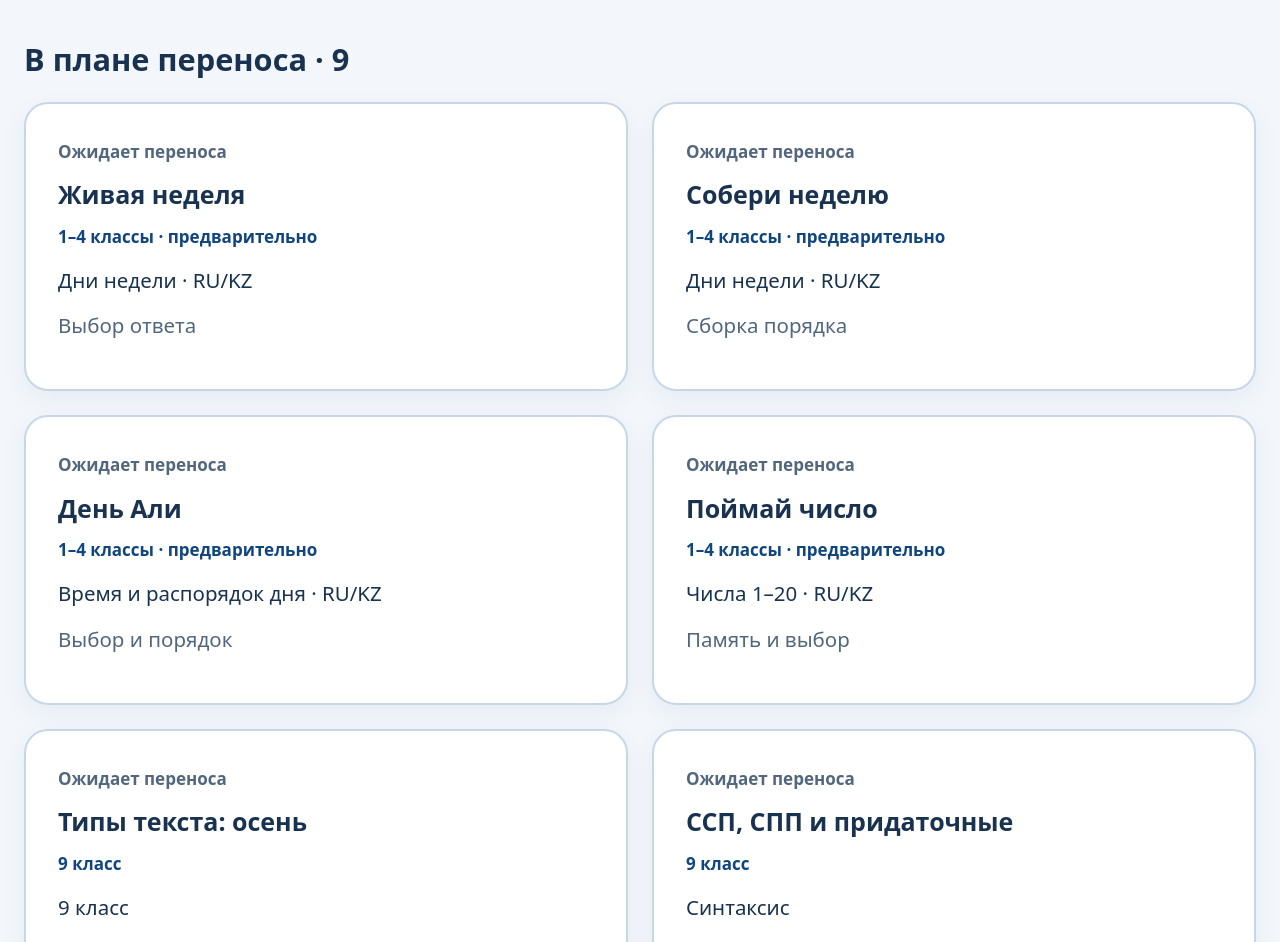
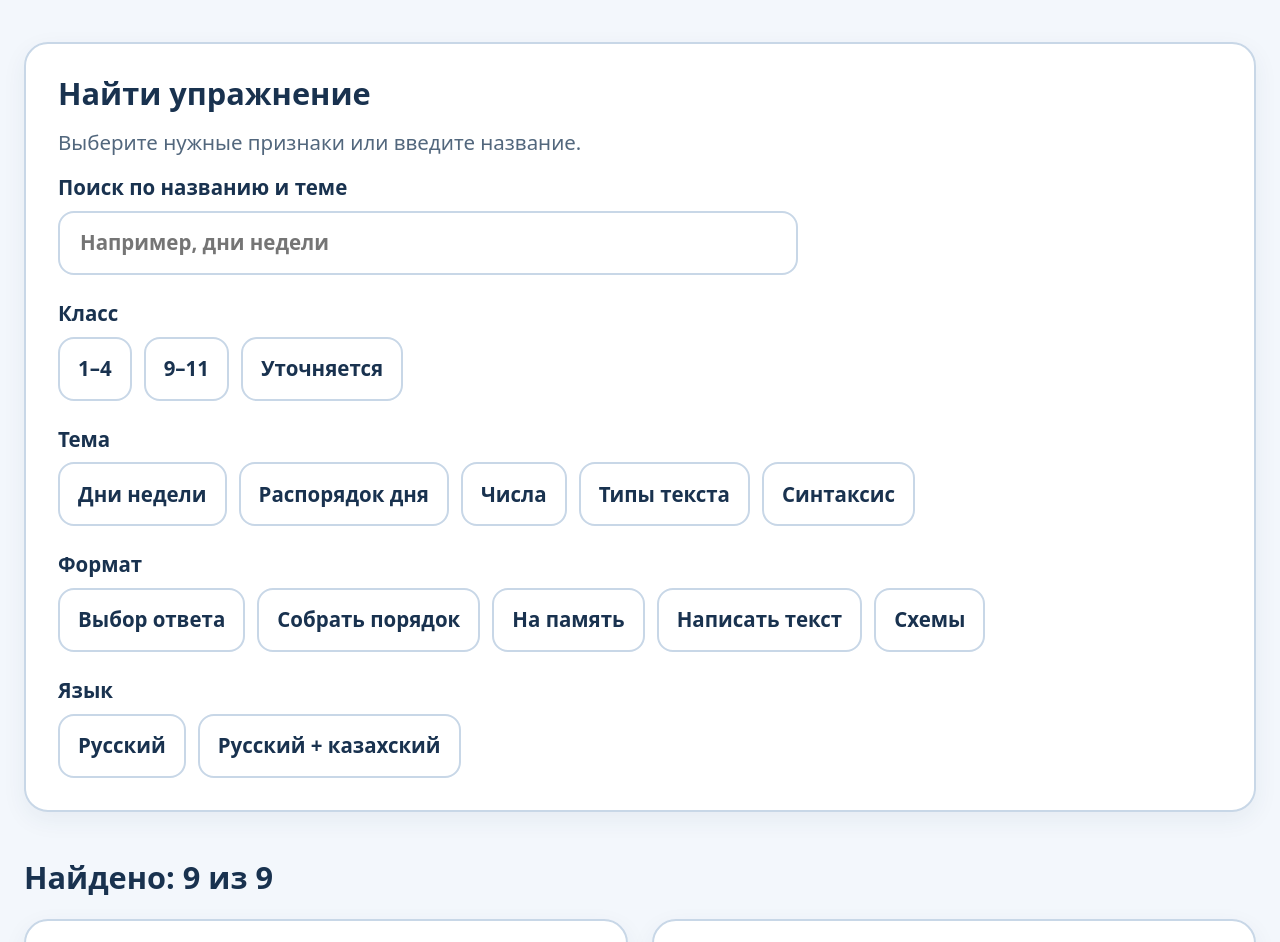
Before and after one commit to aryspixel/RusLang, a Vue app: page / in a window 1280 px wide. Shown: the part 480-1422 px from the top of the page. Built offline with nearby package versions, Linux system fonts and the light colour scheme.

Commit message:
Add faceted catalog navigation

```diff
--- a/src/App.vue
+++ b/src/App.vue
@@ -1,6 +1,7 @@
 <script setup>
 import { computed, onMounted, onUnmounted, ref, defineAsyncComponent } from 'vue'
 import { games } from './games/registry.js'
+import { filterGroups, matchesFilters } from './catalog/filtering.js'
 import TouchButton from './components/TouchButton.vue'
 import SurfacePanel from './components/SurfacePanel.vue'
 import ProgressMeter from './components/ProgressMeter.vue'
@@ -11,6 +12,8 @@ const hash = ref(window.location.hash)
 const selected = ref(null)
 const previewFeedback = ref(false)
 const themeChoice = ref('auto')
+const searchText = ref('')
+const selectedFilters = ref({ grade: [], topic: [], format: [], language: [] })
 const onHashChange = () => { hash.value = window.location.hash }
 onMounted(() => window.addEventListener('hashchange', onHashChange))
 onUnmounted(() => window.removeEventListener('hashchange', onHashChange))
@@ -20,6 +23,22 @@ const game = computed(() => games.find(item => item.id === gameId.value))
 const gameComponent = computed(() => game.value?.status === 'ready' && game.value.load ? defineAsyncComponent(game.value.load) : null)
 const stylePage = computed(() => hash.value === '#/components')
 const activeTheme = computed(() => themeChoice.value === 'auto' ? (game.value?.defaultTheme || 'neutral') : themeChoice.value)
+const visibleGames = computed(() => games.filter(item => matchesFilters(item, selectedFilters.value, searchText.value)))
+const hasFilters = computed(() => searchText.value.trim() !== '' || Object.values(selectedFilters.value).some(values => values.length > 0))
+function availableOptions(group) {
+  return group.options.filter(option => games.some(item => item.facets[group.key].includes(option.id)))
+}
+function toggleFilter(group, id) {
+  const current = selectedFilters.value[group]
+  selectedFilters.value = { ...selectedFilters.value, [group]: current.includes(id) ? current.filter(value => value !== id) : [...current, id] }
+}
+function clearFilters() {
+  selectedFilters.value = { grade: [], topic: [], format: [], language: [] }
+  searchText.value = ''
+}
+function facetLabel(groupKey, id) {
+  return filterGroups.find(group => group.key === groupKey)?.options.find(option => option.id === id)?.label || id
+}
 function audienceLabel(item) {
   if (item.gradeMin === null) return 'Класс уточняется'
   const grades = item.gradeMin === item.gradeMax ? `${item.gradeMin} класс` : `${item.gradeMin}–${item.gradeMax} классы`
@@ -86,16 +105,41 @@ function audienceLabel(item) {
           <p class="lead">Общий интерфейс для учебных игр. Сейчас готова основа проекта; упражнения ожидают переноса из HTML.</p>
           <a class="text-link" href="#/components">Посмотреть общие элементы →</a>
         </div>
-        <h2 class="section-title">В плане переноса · {{ games.length }}</h2>
+        <SurfacePanel class="catalog-filters">
+          <div class="catalog-filters__heading">
+            <div><h2>Найти упражнение</h2><p class="muted">Выберите нужные признаки или введите название.</p></div>
+            <TouchButton v-if="hasFilters" variant="secondary" @click="clearFilters">Сбросить фильтры</TouchButton>
+          </div>
+          <label class="catalog-search">Поиск по названию и теме
+            <input v-model="searchText" type="search" placeholder="Например, дни недели" />
+          </label>
+          <fieldset v-for="group in filterGroups" :key="group.key" class="filter-group">
+            <legend>{{ group.title }}</legend>
+            <div class="filter-group__options">
+              <button v-for="option in availableOptions(group)" :key="option.id" type="button" class="filter-chip" :class="{ 'filter-chip--active': selectedFilters[group.key].includes(option.id) }" :aria-pressed="selectedFilters[group.key].includes(option.id)" @click="toggleFilter(group.key, option.id)">{{ option.label }}</button>
+            </div>
+          </fieldset>
+        </SurfacePanel>
+        <h2 class="section-title" role="status">Найдено: {{ visibleGames.length }} из {{ games.length }}</h2>
         <div class="catalog-grid">
-          <SurfacePanel v-for="item in games" :key="item.id">
+          <SurfacePanel v-for="item in visibleGames" :key="item.id">
             <span class="catalog-card__status">Ожидает переноса</span>
             <h3>{{ item.title }}</h3>
             <p class="audience-label">{{ audienceLabel(item) }}</p>
             <p>{{ item.topic }}</p>
             <p class="muted">{{ item.interaction }}</p>
+            <div class="catalog-card__tags" aria-label="Теги упражнения">
+              <span class="catalog-card__tag">{{ facetLabel('topic', item.facets.topic[0]) }}</span>
+              <span v-for="id in item.facets.format" :key="id" class="catalog-card__tag">{{ facetLabel('format', id) }}</span>
+              <span class="catalog-card__tag">{{ facetLabel('language', item.facets.language[0]) }}</span>
+            </div>
           </SurfacePanel>
         </div>
+        <SurfacePanel v-if="visibleGames.length === 0" class="catalog-empty">
+          <h3>По этим признакам ничего не найдено</h3>
+          <p>Попробуйте убрать один из фильтров или изменить поисковый запрос.</p>
+          <TouchButton variant="secondary" @click="clearFilters">Показать все упражнения</TouchButton>
+        </SurfacePanel>
       </template>
     </main>
   </div>
--- /dev/null
+++ b/src/catalog/filtering.js
@@ -0,0 +1,36 @@
+// Контролируемый словарь тегов: один id имеет одну подпись во всём каталоге.
+export const filterGroups = [
+  { key: 'grade', title: 'Класс', options: [
+    { id: 'primary', label: '1–4' },
+    { id: 'middle', label: '5–8' },
+    { id: 'senior', label: '9–11' },
+    { id: 'unknown', label: 'Уточняется' },
+  ] },
+  { key: 'topic', title: 'Тема', options: [
+    { id: 'weekdays', label: 'Дни недели' },
+    { id: 'routine', label: 'Распорядок дня' },
+    { id: 'numbers', label: 'Числа' },
+    { id: 'text-types', label: 'Типы текста' },
+    { id: 'syntax', label: 'Синтаксис' },
+  ] },
+  { key: 'format', title: 'Формат', options: [
+    { id: 'choice', label: 'Выбор ответа' },
+    { id: 'sequence', label: 'Собрать порядок' },
+    { id: 'memory', label: 'На память' },
+    { id: 'writing', label: 'Написать текст' },
+    { id: 'diagram', label: 'Схемы' },
+  ] },
+  { key: 'language', title: 'Язык', options: [
+    { id: 'ru', label: 'Русский' },
+    { id: 'ru-kz', label: 'Русский + казахский' },
+  ] },
+]
+
+export function matchesFilters(game, filters, query = '') {
+  const text = query.trim().toLocaleLowerCase('ru')
+  if (text && !`${game.title} ${game.topic} ${game.interaction}`.toLocaleLowerCase('ru').includes(text)) return false
+  return filterGroups.every(({ key }) => {
+    const selected = filters[key] || []
+    return selected.length === 0 || selected.some(id => game.facets[key].includes(id))
+  })
+}
--- a/src/games/registry.js
+++ b/src/games/registry.js
@@ -2,13 +2,13 @@
 // 'source' означает, что класс указан в исходнике; 'provisional' — предварительная редакторская оценка.
 // При переносе уточнить provisional, заменить status на 'ready' и добавить load: () => import('./slug/Game.vue').
 export const games = [
-  { id: 'living-week', title: 'Живая неделя', topic: 'Дни недели · RU/KZ', interaction: 'Выбор ответа', source: 'zhivaya_nedelya_game_RU_KZ.html', gradeMin: 1, gradeMax: 4, audienceSource: 'provisional', defaultTheme: 'junior', status: 'planned' },
-  { id: 'build-week', title: 'Собери неделю', topic: 'Дни недели · RU/KZ', interaction: 'Сборка порядка', source: 'soberi_nedelyu_RU_KZ.html', gradeMin: 1, gradeMax: 4, audienceSource: 'provisional', defaultTheme: 'junior', status: 'planned' },
-  { id: 'ali-day', title: 'День Али', topic: 'Время и распорядок дня · RU/KZ', interaction: 'Выбор и порядок', source: 'den_Ali_game_RU_KZ (1).html', gradeMin: 1, gradeMax: 4, audienceSource: 'provisional', defaultTheme: 'junior', status: 'planned' },
-  { id: 'catch-number', title: 'Поймай число', topic: 'Числа 1–20 · RU/KZ', interaction: 'Память и выбор', source: 'poimai_chislo_1_20.html', gradeMin: 1, gradeMax: 4, audienceSource: 'provisional', defaultTheme: 'junior', status: 'planned' },
-  { id: 'text-types', title: 'Типы текста: осень', topic: '9 класс', interaction: 'Выбор и свободный текст', source: 'Trenazher_tipy_teksta_osen_9_klass.html', gradeMin: 9, gradeMax: 9, audienceSource: 'source', defaultTheme: 'senior', status: 'planned' },
-  { id: 'complex-sentences', title: 'ССП, СПП и придаточные', topic: 'Синтаксис', interaction: 'Выбор с объяснением', source: 'trenazher_SSP_SPP_vidy_pridatochnyh.html', gradeMin: 9, gradeMax: 9, audienceSource: 'source', defaultTheme: 'senior', status: 'planned' },
-  { id: 'union-or-word', title: 'Союз или союзное слово', topic: 'Синтаксис', interaction: 'Два шага', source: 'trenazher_soyuz_ili_soyuznoe_slovo.html', gradeMin: 9, gradeMax: 9, audienceSource: 'source', defaultTheme: 'senior', status: 'planned' },
-  { id: 'union-or-word-extended', title: 'Союз или союзное слово: три тренировки', topic: 'Синтаксис', interaction: 'Выбор режима', source: 'trenazher_soyuz_ili_soyuznoe_slovo (1).html', gradeMin: 9, gradeMax: 9, audienceSource: 'source', defaultTheme: 'senior', status: 'planned' },
-  { id: 'subordinate-diagrams', title: 'Как подчиняются придаточные', topic: 'Синтаксис', interaction: 'Схемы и вкладки', source: 'Podchinenie_pridatochnyh_interaktivnaya_kartochka.html', gradeMin: null, gradeMax: null, audienceSource: 'unknown', defaultTheme: 'neutral', status: 'planned' },
+  { id: 'living-week', title: 'Живая неделя', topic: 'Дни недели · RU/KZ', interaction: 'Выбор ответа', source: 'zhivaya_nedelya_game_RU_KZ.html', gradeMin: 1, gradeMax: 4, audienceSource: 'provisional', defaultTheme: 'junior', facets: { grade: ['primary'], topic: ['weekdays'], format: ['choice'], language: ['ru-kz'] }, status: 'planned' },
+  { id: 'build-week', title: 'Собери неделю', topic: 'Дни недели · RU/KZ', interaction: 'Сборка порядка', source: 'soberi_nedelyu_RU_KZ.html', gradeMin: 1, gradeMax: 4, audienceSource: 'provisional', defaultTheme: 'junior', facets: { grade: ['primary'], topic: ['weekdays'], format: ['sequence'], language: ['ru-kz'] }, status: 'planned' },
+  { id: 'ali-day', title: 'День Али', topic: 'Время и распорядок дня · RU/KZ', interaction: 'Выбор и порядок', source: 'den_Ali_game_RU_KZ (1).html', gradeMin: 1, gradeMax: 4, audienceSource: 'provisional', defaultTheme: 'junior', facets: { grade: ['primary'], topic: ['routine'], format: ['choice', 'sequence'], language: ['ru-kz'] }, status: 'planned' },
+  { id: 'catch-number', title: 'Поймай число', topic: 'Числа 1–20 · RU/KZ', interaction: 'Память и выбор', source: 'poimai_chislo_1_20.html', gradeMin: 1, gradeMax: 4, audienceSource: 'provisional', defaultTheme: 'junior', facets: { grade: ['primary'], topic: ['numbers'], format: ['memory', 'choice'], language: ['ru-kz'] }, status: 'planned' },
+  { id: 'text-types', title: 'Типы текста: осень', topic: '9 класс', interaction: 'Выбор и свободный текст', source: 'Trenazher_tipy_teksta_osen_9_klass.html', gradeMin: 9, gradeMax: 9, audienceSource: 'source', defaultTheme: 'senior', facets: { grade: ['senior'], topic: ['text-types'], format: ['choice', 'writing'], language: ['ru'] }, status: 'planned' },
+  { id: 'complex-sentences', title: 'ССП, СПП и придаточные', topic: 'Синтаксис', interaction: 'Выбор с объяснением', source: 'trenazher_SSP_SPP_vidy_pridatochnyh.html', gradeMin: 9, gradeMax: 9, audienceSource: 'source', defaultTheme: 'senior', facets: { grade: ['senior'], topic: ['syntax'], format: ['choice'], language: ['ru'] }, status: 'planned' },
+  { id: 'union-or-word', title: 'Союз или союзное слово', topic: 'Синтаксис', interaction: 'Два шага', source: 'trenazher_soyuz_ili_soyuznoe_slovo.html', gradeMin: 9, gradeMax: 9, audienceSource: 'source', defaultTheme: 'senior', facets: { grade: ['senior'], topic: ['syntax'], format: ['choice'], language: ['ru'] }, status: 'planned' },
+  { id: 'union-or-word-extended', title: 'Союз или союзное слово: три тренировки', topic: 'Синтаксис', interaction: 'Выбор режима', source: 'trenazher_soyuz_ili_soyuznoe_slovo (1).html', gradeMin: 9, gradeMax: 9, audienceSource: 'source', defaultTheme: 'senior', facets: { grade: ['senior'], topic: ['syntax'], format: ['choice'], language: ['ru'] }, status: 'planned' },
+  { id: 'subordinate-diagrams', title: 'Как подчиняются придаточные', topic: 'Синтаксис', interaction: 'Схемы и вкладки', source: 'Podchinenie_pridatochnyh_interaktivnaya_kartochka.html', gradeMin: null, gradeMax: null, audienceSource: 'unknown', defaultTheme: 'neutral', facets: { grade: ['unknown'], topic: ['syntax'], format: ['diagram'], language: ['ru'] }, status: 'planned' },
 ]
--- a/src/styles/base.css
+++ b/src/styles/base.css
@@ -24,10 +24,23 @@ a { color: var(--color-primary); }
 .text-link, .back-link { display: inline-flex; align-items: center; min-height: 56px; font-weight: 750; }
 .back-link { margin-bottom: var(--space-3); }
 .section-title { margin-bottom: var(--space-3); }
+.catalog-filters { margin-bottom: var(--space-5); }
+.catalog-filters__heading { display: flex; align-items: start; justify-content: space-between; gap: var(--space-3); flex-wrap: wrap; }
+.catalog-search { display: grid; gap: var(--space-1); max-width: 740px; font-weight: 750; margin-bottom: var(--space-3); }
+.catalog-search input { min-height: var(--touch-min); width: 100%; border: 2px solid var(--color-border); border-radius: var(--radius-control); background: var(--color-surface); color: var(--color-text); padding: 10px 20px; }
+.filter-group { border: 0; padding: 0; margin: 0 0 var(--space-3); min-width: 0; }
+.filter-group:last-child { margin-bottom: 0; }
+.filter-group legend { font-weight: 800; margin-bottom: var(--space-1); padding: 0; }
+.filter-group__options { display: flex; flex-wrap: wrap; gap: 12px; }
+.filter-chip { min-height: var(--touch-min); border: 2px solid var(--color-border); border-radius: var(--radius-control); background: var(--color-surface); color: var(--color-text); font-weight: 750; padding: 10px 18px; }
+.filter-chip--active { border-color: var(--color-primary); background: var(--color-selected); color: var(--color-primary-dark); box-shadow: inset 0 0 0 1px var(--color-primary); }
+.catalog-empty { margin-top: var(--space-3); }
 .catalog-grid, .demo-grid { display: grid; grid-template-columns: repeat(2, minmax(0, 1fr)); gap: var(--space-3); }
 .surface-panel { min-width: 0; padding: var(--space-4); border: 2px solid var(--color-border); border-radius: var(--radius-card); background: var(--color-surface); box-shadow: 0 8px 24px #183a6010; }
 .catalog-card__status { display: inline-block; color: var(--color-muted); font-size: clamp(17px, 1.1vw, 21px); font-weight: 750; margin-bottom: var(--space-2); }
 .audience-label { font-size: clamp(17px, 1.1vw, 21px); font-weight: 750; color: var(--color-primary-dark); }
+.catalog-card__tags { display: flex; flex-wrap: wrap; gap: 8px; margin-top: var(--space-2); }
+.catalog-card__tag { border-radius: 9px; background: var(--color-selected); color: var(--color-primary-dark); padding: 5px 10px; font-size: clamp(16px, 1vw, 20px); font-weight: 700; }
 .muted { color: var(--color-muted); }
 .touch-button { min-height: var(--touch-min); min-width: 140px; border: 2px solid var(--color-primary); border-radius: var(--radius-control); padding: 12px 24px; color: white; background: var(--color-primary); font-weight: 750; }
 .touch-button:not(:disabled):hover { background: var(--color-primary-dark); }
```
Also changed, not shown: 5 other files (tests, documents, lock files or other folders).
